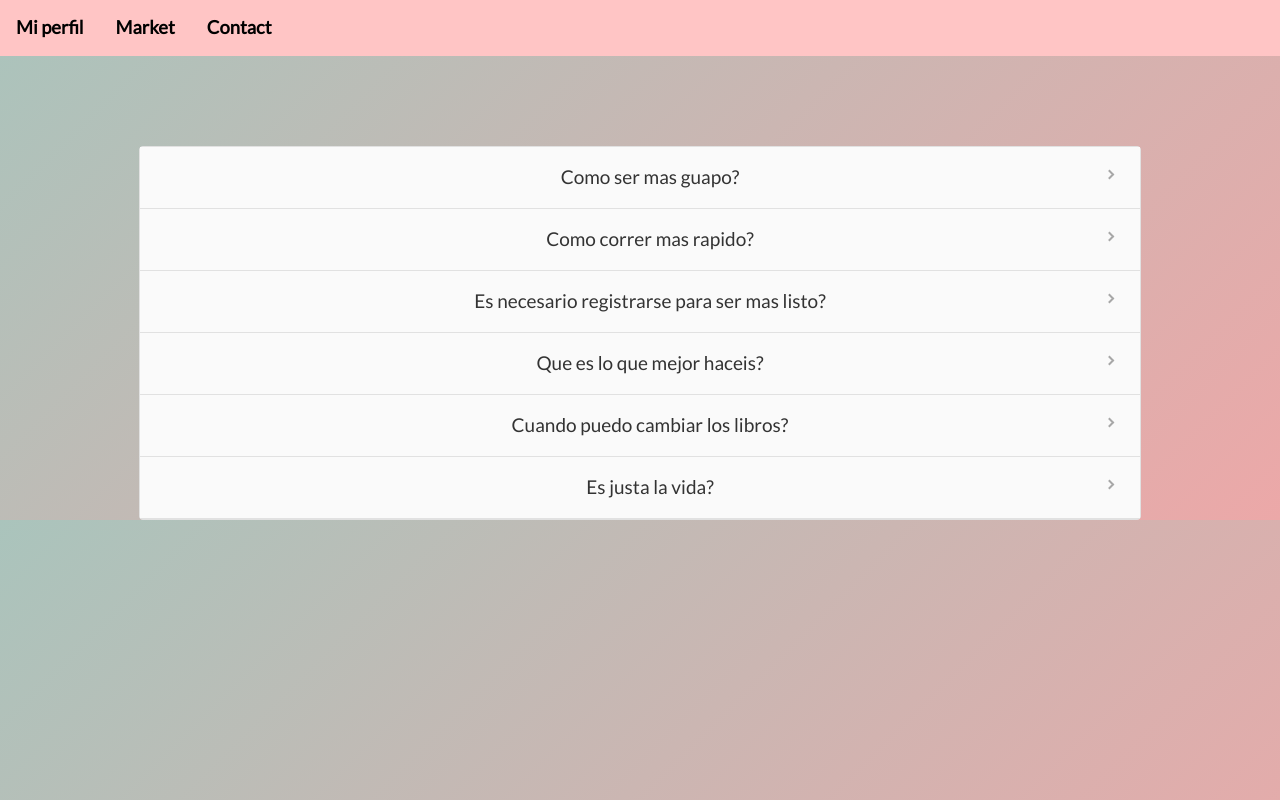
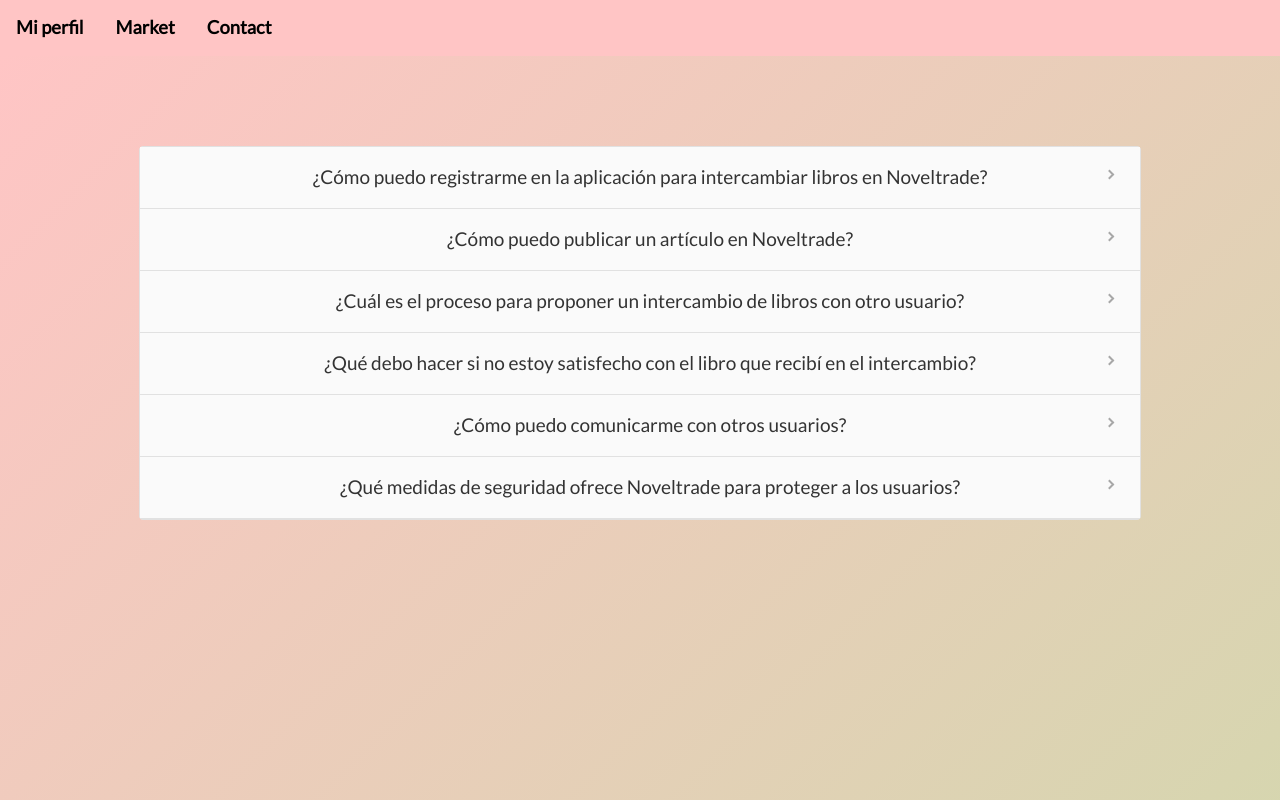
Before and after one commit to Zerkley/NovelTradeFront, a React (Create React App) app: page /faq in a window 1280 px wide. Shown: the top 800 px of the page. Built offline with nearby package versions, Linux system fonts and the light colour scheme; a web font is replaced by a local one.

Commit message:
colores difuminados fondo

```diff
--- a/src/pages/faq/faq.css
+++ b/src/pages/faq/faq.css
@@ -1,31 +1,21 @@
 @import url(https://fonts.googleapis.com/css?family=Lato);
 
 /* @import url(https://fonts.googleapis.com/css?family=Open Sans); */
+.contenedorFaq{
+  position: absolute;
+	width: 100%;
+	height: 190%;
+
+  /* Permalink - use to edit and share this gradient: http://colorzilla.com/gradient-editor/#cfd8dc+0,607d8b+100,b0bec5+100 */
+  background: #FFC5C5; /* Old browsers */
+  background: -moz-linear-gradient(-45deg, #FFC5C5 0%, #C7DCA7 100%, #eed5a9 100%); /* FF3.6-15 */
+  background: -webkit-linear-gradient(-45deg, #FFC5C5 0%, #C7DCA7 100%, #eed5a9 100%); /* Chrome10-25,Safari5.1-6 */
+  background: linear-gradient(135deg, #FFC5C5 0%, #C7DCA7 100%, #eed5a9 100%); /* W3C, IE10+, FF16+, Chrome26+, Opera12+, Safari7+ */
+  filter: progid:DXImageTransform.Microsoft.gradient(startColorstr='#FFC5C5', endColorstr='#C7DCA7', GradientType=1); /* IE6-9 fallback on horizontal gradient */
+}
 
 
 
-body {
-  background: #aac4bc; /* Old browsers */
-  background: -moz-linear-gradient(
-    -45deg,
-    #aac4bc 0%,
-    #eca8a8 100%,
-    #eed5a9 100%
-  );
-  background: -webkit-linear-gradient(
-    -45deg,
-    #aac4bc 0%,
-    #eca8a8 100%,
-    #eed5a9 100%
-  );
-  background: linear-gradient(
-    135deg,
-    #aac4bc 0%,
-    #eca8a8 100%,
-    #eed5a9 100%
-  );
-  filter: progid:DXImageTransform.Microsoft.gradient( startColorstr='#cfd8dc', endColorstr='#b0bec5',GradientType=1 ); /* IE6-9 fallback on horizontal gradient */
-}
 
 .faq-heading {
   font-family: Lato;
--- a/src/pages/faq/faq.jsx
+++ b/src/pages/faq/faq.jsx
@@ -1,5 +1,5 @@
-import React, { useState } from 'react';
-import './faq.css';
+import React, { useState } from "react";
+import "./faq.css";
 
 function Faq() {
   const [activeDropdown, setActiveDropdown] = useState(null);
@@ -9,74 +9,159 @@
   };
 
   return (
-    <div style={{marginTop:'90px' }} className='faq'>
-      <input  id='faq-a' type='checkbox' />
-      <label htmlFor='faq-a' onClick={() => handleToggleAnswer('faq-a')}>
-        <p className="faq-heading">Como ser mas guapo?</p>
-        <div className='faq-arrow'></div>
+    <div className="contenedorFaq">
+      <div style={{ marginTop: "90px" }} className="faq">
+        <input id="faq-a" type="checkbox" />
+        <label htmlFor="faq-a" onClick={() => handleToggleAnswer("faq-a")}>
+          <p className="faq-heading">
+            ¿Cómo puedo registrarme en la aplicación para intercambiar libros en
+            Noveltrade?
+          </p>
+          <div className="faq-arrow"></div>
         </label>
-      {activeDropdown === 'faq-a' && (
+        {activeDropdown === "faq-a" && (
           <p className="faq-text">
-          You can purchase an individual account or a site license by emailing us at welcome@brainitz.com One of our staff will be in touch shortly to set-up your account. We accept credit card, purchase order, or check. Learn more on our pricing page.<br /><br />We also offer professional development trainings that include the opportunity to pursue credit while also receiving a discounted license. If you have more questions, please feel free to submit a request!
+            Busca la opción "Registrarse" o "Crear cuenta" y selecciónala.
+            Completa el formulario de registro proporcionando la información
+            requerida, como tu nombre completo, dirección de correo electrónico
+            y una contraseña segura. Confirma tu dirección de correo electrónico
+            siguiendo las instrucciones enviadas a tu bandeja de entrada. Una
+            vez confirmado, inicia sesión en tu cuenta utilizando la dirección
+            de correo electrónico y la contraseña que proporcionaste durante el
+            registro. ¡Listo! Ahora estás registrado en Noveltrade y puedes
+            comenzar a explorar libros para intercambiar con otros usuarios.
           </p>
         )}
 
-
-      <input id='faq-b' type='checkbox' />
-      <label  htmlFor='faq-b' onClick={() => handleToggleAnswer('faq-b')}>
-        <p className="faq-heading">Como correr mas rapido?</p>
-        <div className='faq-arrow'></div>
+        <input id="faq-b" type="checkbox" />
+        <label htmlFor="faq-b" onClick={() => handleToggleAnswer("faq-b")}>
+          <p className="faq-heading">
+            ¿Cómo puedo publicar un artículo en Noveltrade?
+          </p>
+          <div className="faq-arrow"></div>
         </label>
-      {activeDropdown === 'faq-b' && (
+        {activeDropdown === "faq-b" && (
           <p className="faq-text">
-          Yes, we have professional development trainings available almost every month. Teachers can take our online course that will train you on the theory and practice of putting lessons online, often called flipped or blended learning. These trainings also include in depth instruction on how to use Brainitz.<br /><br />Online training start at $45, include a 1 year subscription Brainitz, and come with 1 hour of advancement credit available through Adams State University or $55. For dates on upcoming trainings, email us at welcome@brainitz.com. If you have more questions, please feel free to submit a request!
+            Inicia sesión en tu cuenta de Noveltrade o regístrate si es tu
+            primera vez en la plataforma. Dirígete a la sección de "Publicar" o
+            "Crear nuevo anuncio". Completa los detalles del libro que deseas
+            intercambiar, incluyendo título, autor, género, estado del libro
+            (nuevo, usado, etc.) Adjunta una foto del libro si es posible. Establece tus
+            preferencias de intercambio, como el tipo de libro que estás
+            buscando a cambio (género, autor, etc.). Revisa y confirma la
+            información proporcionada antes de publicar tu anuncio. Una vez
+            publicado, tu artículo estará disponible para que otros usuarios de
+            Noveltrade lo vean y te contacten para proponer intercambios.
           </p>
         )}
 
-      <input  id='faq-c' type='checkbox' />
-      <label  htmlFor='faq-c' onClick={() => handleToggleAnswer('faq-c')}>
-        <p className="faq-heading">Es necesario registrarse para ser mas listo?</p>
-        <div className='faq-arrow'></div>
+        <input id="faq-c" type="checkbox" />
+        <label htmlFor="faq-c" onClick={() => handleToggleAnswer("faq-c")}>
+          <p className="faq-heading">
+            ¿Cuál es el proceso para proponer un intercambio de libros con otro
+            usuario?
+          </p>
+          <div className="faq-arrow"></div>
         </label>
-      {activeDropdown === 'faq-c' && (
+        {activeDropdown === "faq-c" && (
           <p className="faq-text">
-          Yes, Brainitz accepts purchase order for site licenses. Please set the PO, including a description of the order to welcome@brainitz.com and we will invoice you for the amount. Once we send the invoice, someone will be in touch to set up your Brainitz account.<br /><br />You can learn more about our licensing structure on our pricing page. If you have more questions, please feel free to submit a request!
+            Utiliza la función de búsqueda en la plataforma para encontrar el
+            libro que deseas intercambiar. Puedes filtrar los resultados por
+            título, autor, género, etc. Examina los anuncios de otros usuarios que ofrecen el libro que estás buscando.
+            Lee la descripción del libro y asegúrate de que se ajuste a tus
+            necesidades e intereses. Si estás interesado en un anuncio y tienes un libro para ofrecer a cambio,
+            puedes enviar una propuesta de intercambio al usuario. Algunas
+            plataformas te permiten enviar un mensaje al usuario para negociar
+            los detalles del intercambio. Una vez que hayas enviado tu propuesta de intercambio, espera a que el otro usuario
+            responda. Pueden aceptar tu oferta, rechazarla o sugerir
+            modificaciones a los términos del intercambio. Si ambas partes están de acuerdo con los términos del
+            intercambio, procede a finalizar la transacción. Esto puede implicar
+            coordinar la entrega de los libros, ya sea en persona o a través del
+            correo, según lo acordado entre los usuarios. Después de completar el intercambio,
+            recuerda actualizar el estado del mismo en la plataforma. Esto
+            informará a otros usuarios que el libro ya no está disponible para
+            intercambio.
           </p>
         )}
 
-      <input id='faq-d' type='checkbox' />
-      <label  htmlFor='faq-d' onClick={() => handleToggleAnswer('faq-d')}>
-        <p className="faq-heading">Que es lo que mejor haceis?</p>
-        <div className='faq-arrow'></div>
+        <input id="faq-d" type="checkbox" />
+        <label htmlFor="faq-d" onClick={() => handleToggleAnswer("faq-d")}>
+          <p className="faq-heading">
+            ¿Qué debo hacer si no estoy satisfecho con el libro que recibí en el
+            intercambio?
+          </p>
+          <div className="faq-arrow"></div>
         </label>
-      {activeDropdown === 'faq-d' && (
+        {activeDropdown === "faq-d" && (
           <p className="faq-text">
-          To get setup with Brainitz, instructors will need a computer with working Internet connection and a web browser. <br /><br />Students will need any device with a web browser, ranging from smartphones to tablets and personal computer, as well as an Internet or cellular connection. <br /><br />For the best experience, we recommend using the latest version of Google Chrome, but it should work on a recent version of any major browser. If you have any more questions, please feel free to submit a request!
+            Comunica tus preocupaciones: Ponte en contacto con el usuario con el
+            que hiciste el intercambio y explícale tu situación de manera clara
+            y respetuosa. Negocia una solución: Trata de llegar a un acuerdo
+            mutuamente satisfactorio, que podría incluir un nuevo intercambio o
+            la devolución del libro. Recuerda los términos del intercambio:
+            Siempre trata de resolver el problema dentro de los términos
+            acordados inicialmente en el intercambio. Si el problema persiste,
+            Noveltrade puede ofrecer recursos adicionales para resolver
+            disputas.
           </p>
         )}
 
-      <input id='faq-e' type='checkbox' />
-      <label  htmlFor='faq-e' onClick={() => handleToggleAnswer('faq-e')}>
-        <p className="faq-heading">Cuando puedo cambiar los libros?</p>
-        <div className='faq-arrow'></div>
+        <input id="faq-e" type="checkbox" />
+        <label htmlFor="faq-e" onClick={() => handleToggleAnswer("faq-e")}>
+          <p className="faq-heading">
+            ¿Cómo puedo comunicarme con otros usuarios?
+          </p>
+          <div className="faq-arrow"></div>
         </label>
-      {activeDropdown === 'faq-e' && (
+        {activeDropdown === "faq-e" && (
           <p className="faq-text">
-          Yes, you can add a PowerPoint to Brainitz. The easiest way is to record your PowerPoint presentation using a screen capture program like www.screencast-o-matic.com You can view our tutorial on how to do this here. <br /><br />This will allow you to record your PowerPoint as a video with your voice describing the slides. You will then be able to upload the video on Brainitz and create an interactive video lesson. If you have any more questions, please feel free to submit a request!
+            Inicio de sesión: Inicia sesión en tu cuenta de Noveltrade
+            utilizando tus credenciales. Selecciona el usuario: Navega por la
+            plataforma y encuentra el perfil del usuario con el que deseas
+            comunicarte. Puedes buscar usuarios específicos utilizando la
+            función de búsqueda si conoces su nombre de usuario. Envía un
+            mensaje: Una vez en el perfil del usuario, busca la opción de enviar
+            un mensaje o iniciar una conversación. Haz clic en ella para abrir
+            un nuevo mensaje. Escribe tu mensaje: Escribe tu mensaje, incluyendo
+            cualquier pregunta o consulta que tengas para el usuario. Asegúrate
+            de ser claro y respetuoso en tu comunicación. Envía el mensaje:
+            Después de redactar tu mensaje, envíalo al usuario haciendo clic en
+            el botón de enviar. Espera la respuesta: Una vez enviado, espera a
+            que el usuario responda a tu mensaje. Pueden responder directamente
+            a tu mensaje o iniciar una nueva conversación contigo.
           </p>
         )}
 
-      <input id='faq-f' type='checkbox' />
-      <label  htmlFor='faq-f' onClick={() => handleToggleAnswer('faq-f')}>
-        <p className="faq-heading">Es justa la vida?</p>
-        <div className='faq-arrow'></div>
+        <input id="faq-f" type="checkbox" />
+        <label htmlFor="faq-f" onClick={() => handleToggleAnswer("faq-f")}>
+          <p className="faq-heading">
+            ¿Qué medidas de seguridad ofrece Noveltrade para proteger a los
+            usuarios?
+          </p>
+          <div className="faq-arrow"></div>
         </label>
-      {activeDropdown === 'faq-f' && (
+        {activeDropdown === "faq-f" && (
           <p className="faq-text">
-          If a student does not answer a question in 5 minutes after it pops up the student will be ‘timed out’ and they will lose their progress from the last previously answered question <br /><br />This feature is built in to discourage students from playing a video lesson and walking away. Students must stay engaged with the video lesson to avoid being timed out. If you have more questions, please feel free to submit a request!
+            Verificación de identidad: Noveltrade puede requerir que los
+            usuarios verifiquen su identidad mediante métodos como la
+            confirmación del correo electrónico o la verificación del número de
+            teléfono. Sistema de valoración: La plataforma puede contar con un
+            sistema de valoración donde los usuarios pueden calificar y dejar
+            comentarios sobre sus experiencias de intercambio. Esto ayuda a
+            fomentar la confianza entre los usuarios y a identificar a aquellos
+            que mantienen un buen historial de intercambios. Mensajería segura:
+            Noveltrade puede proporcionar un sistema de mensajería interna que
+            protege la privacidad de los usuarios y facilita la comunicación
+            durante el proceso de intercambio. Políticas de seguridad: La
+            plataforma puede establecer políticas claras relacionadas con la
+            seguridad de las transacciones, como la prohibición de compartir
+            información personal o la intervención en caso de disputas entre
+            usuarios. Soporte al cliente: Noveltrade puede ofrecer un equipo de
+            soporte dedicado para ayudar a los usuarios en caso de problemas o
+            preguntas relacionadas con la seguridad de la plataforma.
           </p>
         )}
-
+      </div>
     </div>
   );
 }
```
Also changed, not shown: src/pages/login/login.css (+8 -6 lines). Lines whose indentation alone changed are shown as unchanged.
